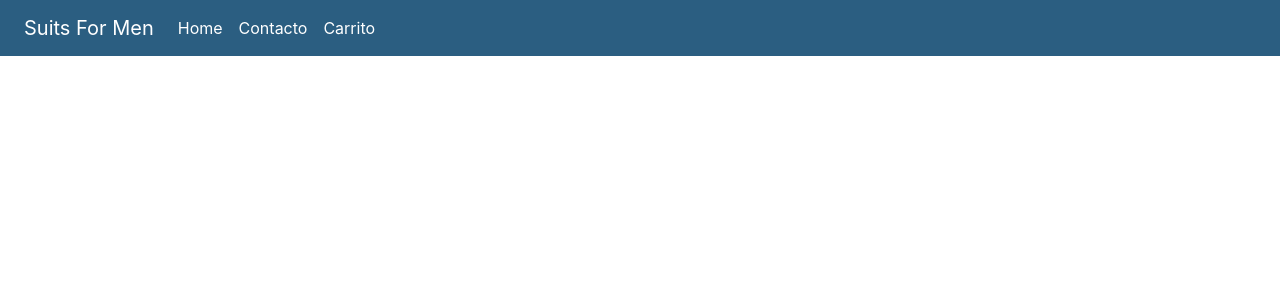
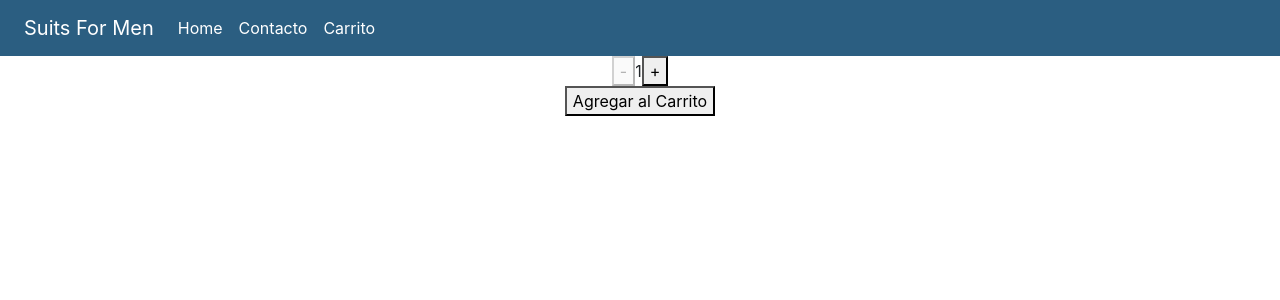
Before and after one commit to HectorMamani18/mytiendamamani, a React (Create React App) app: page / in a window 1280 px wide. Shown: the top 300 px of the page. Built offline with nearby package versions, Linux system fonts and the light colour scheme.

Commit message:
agregue contador

```diff
--- a/src/App.js
+++ b/src/App.js
@@ -3,6 +3,14 @@ import React from 'react';
 import  {BrowserRouter as Router, Switch, Route}  from 'react-router-dom'
 import Navbar from './components/nav/Navbar'
 import Logo from './components/nav/CartWidget';
+import  ItemCount  from './components/catalogo/ItemCount'
+
+
+const onAdd= (quantity) =>{
+  console.log(`compraste ${quantity}unidades`);
+}
+
+
 
 function App() {
   return (
@@ -11,6 +19,9 @@ function App() {
       <Navbar/>
       <Logo/>
      </Router>
+     <section>
+      <ItemCount initial={1} stock={5} onAdd={onAdd}></ItemCount>
+     </section>
      </div>
   );
 }
--- /dev/null
+++ b/src/components/catalogo/ItemCount.js
@@ -0,0 +1,26 @@
+import React,{useState} from "react";
+
+
+ export  const ItemCount =  ({initial, stock, onAdd}) => {
+    const [count, setCount] = useState(initial);
+
+    const decrecimiento = () =>{
+        setCount(count - 1);
+    }
+
+    const incremento = () =>{
+        setCount(count + 1);
+    }
+    return(
+        <div className="">
+            <button disabled={count <= 1} onClick={decrecimiento}>-</button>
+            <span>{count}</span>
+            <button disabled={count >= stock} onClick={incremento}>+</button>
+            <div>
+                <button>Agregar al Carrito</button>
+            </div>
+        </div>
+    )
+}
+
+export default ItemCount
```
